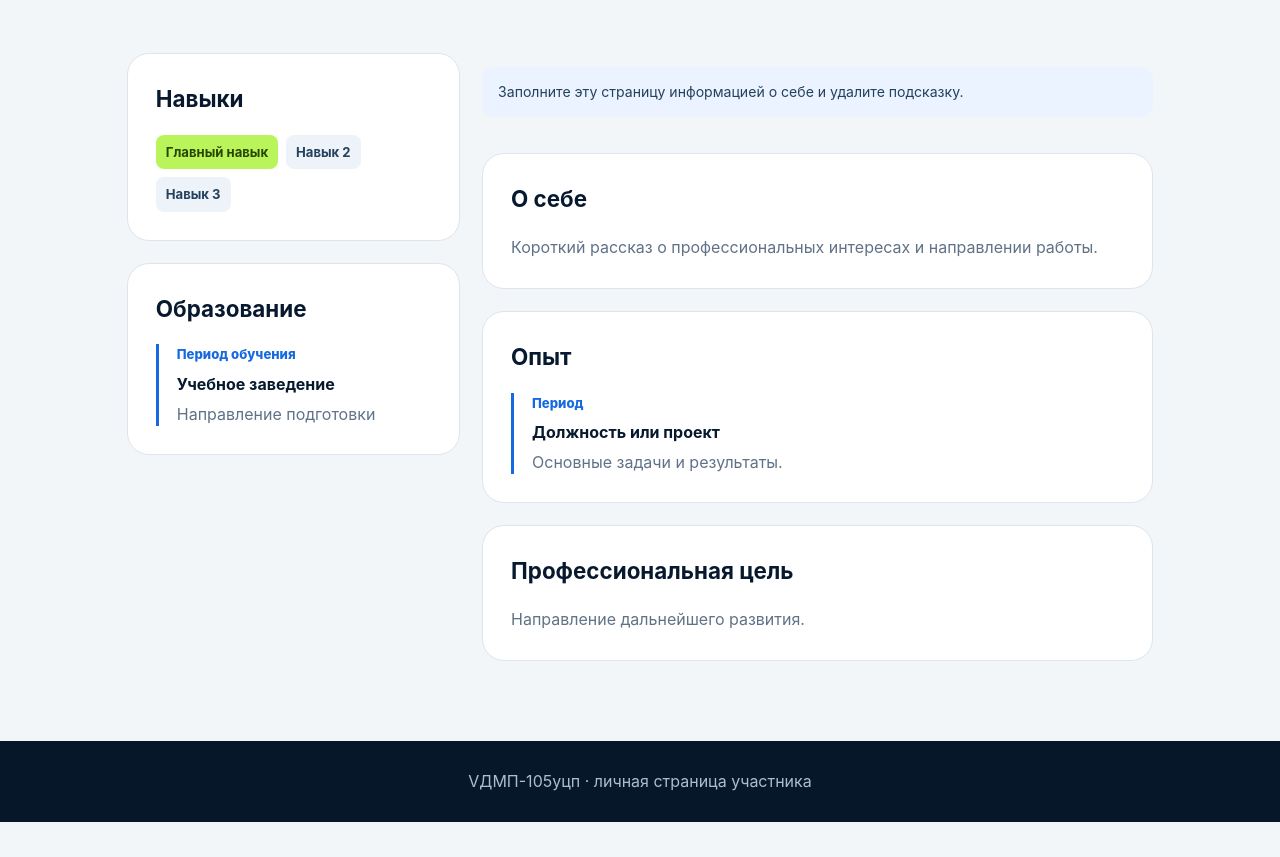
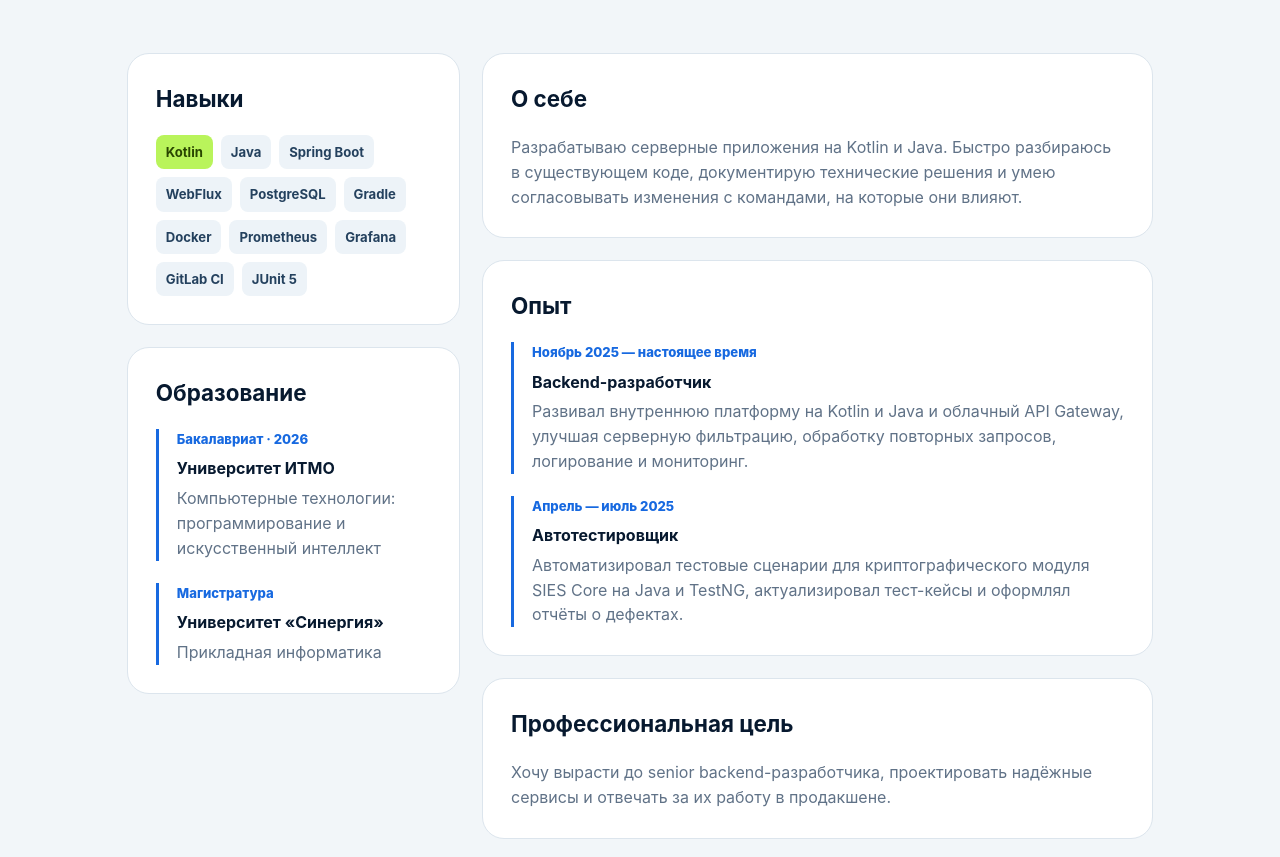
Before and after one commit to danielches/group-vdmp-105, a plain HTML site: page members/member-02.html in a window 1280 px wide. Shown: the part 353-1210 px from the top of the page. Before the commit the page ends 1175 px from the top, so only its background shows below. Drawn offline with Linux system fonts and the light colour scheme.

Commit message:
Добавил свою страницу

```diff
--- a/members/member-02.html
+++ b/members/member-02.html
@@ -1,4 +1,87 @@
-<!DOCTYPE html><html lang="ru"><head><meta charset="UTF-8"><meta name="viewport" content="width=device-width, initial-scale=1.0"><title>Резюме — участник 02</title><link rel="stylesheet" href="member.css"><script src="member.js"></script></head><body>
-<nav class="resume-nav"><a href="../index.html#team">← К группе</a><span>VДМП-105уцп · резюме участника</span></nav>
-<header class="resume-hero"><div class="identity"><div class="resume-avatar">02</div><div><span class="slot">Участник 02</span><h1>Имя Фамилия</h1><p class="role">Профессиональное направление</p></div></div></header>
-<main class="resume-content"><aside class="resume-column"><section class="resume-section"><h2>Навыки</h2><div class="tags"><span class="accent">Главный навык</span><span>Навык 2</span><span>Навык 3</span></div></section><section class="resume-section"><h2>Образование</h2><div class="timeline"><div class="timeline-item"><span>Период обучения</span><strong>Учебное заведение</strong><p>Направление подготовки</p></div></div></section></aside><div class="resume-column"><p class="fill-note">Заполните эту страницу информацией о себе и удалите подсказку.</p><section class="resume-section"><h2>О себе</h2><p>Короткий рассказ о профессиональных интересах и направлении работы.</p></section><section class="resume-section"><h2>Опыт</h2><div class="timeline"><div class="timeline-item"><span>Период</span><strong>Должность или проект</strong><p>Основные задачи и результаты.</p></div></div></section><section class="resume-section"><h2>Профессиональная цель</h2><p>Направление дальнейшего развития.</p></section></div></main><footer class="resume-footer">VДМП-105уцп · личная страница участника</footer></body></html>
+<!DOCTYPE html>
+<html lang="ru">
+<head>
+  <meta charset="UTF-8">
+  <meta name="viewport" content="width=device-width, initial-scale=1.0">
+  <title>Резюме — Глеб</title>
+  <link rel="stylesheet" href="member.css">
+  <script src="member.js"></script>
+</head>
+<body>
+  <nav class="resume-nav">
+    <a href="../index.html#team">← К группе</a>
+    <span>VДМП-105уцп · резюме участника</span>
+  </nav>
+  <header class="resume-hero">
+    <div class="identity">
+      <div class="resume-avatar">ГГ</div>
+      <div>
+        <span class="slot">Участник 02</span>
+        <h1>Глеб</h1>
+        <p class="role">Backend-разработчик на Kotlin и Java</p>
+      </div>
+    </div>
+  </header>
+  <main class="resume-content">
+    <aside class="resume-column">
+      <section class="resume-section">
+        <h2>Навыки</h2>
+        <div class="tags">
+          <span class="accent">Kotlin</span>
+          <span>Java</span>
+          <span>Spring Boot</span>
+          <span>WebFlux</span>
+          <span>PostgreSQL</span>
+          <span>Gradle</span>
+          <span>Docker</span>
+          <span>Prometheus</span>
+          <span>Grafana</span>
+          <span>GitLab CI</span>
+          <span>JUnit 5</span>
+        </div>
+      </section>
+      <section class="resume-section">
+        <h2>Образование</h2>
+        <div class="timeline">
+          <div class="timeline-item">
+            <span>Бакалавриат · 2026</span>
+            <strong>Университет ИТМО</strong>
+            <p>Компьютерные технологии: программирование и искусственный интеллект</p>
+          </div>
+          <div class="timeline-item">
+            <span>Магистратура</span>
+            <strong>Университет «Синергия»</strong>
+            <p>Прикладная информатика</p>
+          </div>
+        </div>
+      </section>
+    </aside>
+    <div class="resume-column">
+      <section class="resume-section">
+        <h2>О себе</h2>
+        <p>Разрабатываю серверные приложения на Kotlin и Java. Быстро разбираюсь в существующем коде, документирую технические решения и умею согласовывать изменения с командами, на которые они влияют.</p>
+      </section>
+      <section class="resume-section">
+        <h2>Опыт</h2>
+        <div class="timeline">
+          <div class="timeline-item">
+            <span>Ноябрь 2025 — настоящее время</span>
+            <strong>Backend-разработчик</strong>
+            <p>Развивал внутреннюю платформу на Kotlin и Java и облачный API Gateway, улучшая серверную фильтрацию, обработку повторных запросов, логирование и мониторинг.</p>
+          </div>
+          <div class="timeline-item">
+            <span>Апрель — июль 2025</span>
+            <strong>Автотестировщик</strong>
+            <p>Автоматизировал тестовые сценарии для криптографического модуля SIES Core на Java и TestNG, актуализировал тест-кейсы и оформлял отчёты о дефектах.</p>
+          </div>
+        </div>
+      </section>
+      <section class="resume-section">
+        <h2>Профессиональная цель</h2>
+        <p>Хочу вырасти до senior backend-разработчика, проектировать надёжные сервисы и отвечать за их работу в продакшене.</p>
+      </section>
+    </div>
+  </main>
+  <footer class="resume-footer">VДМП-105уцп · личная страница участника</footer>
+</body>
+</html>
```
